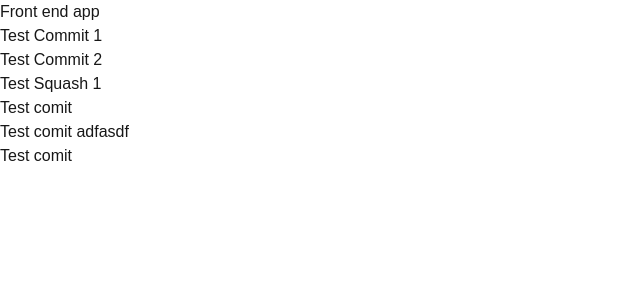
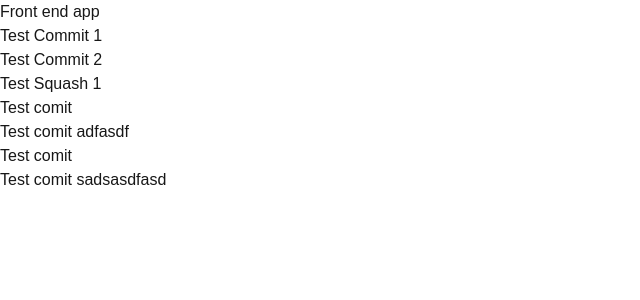
Before and after one commit to hayuta1412/test-repo, a Next.js app: page / in a window 1280 px wide. Shown: the top 300 px of the page, without its empty margins (0-640 px from the left). Built offline with nearby package versions, Linux system fonts and the light colour scheme.

Commit message:
commit test 2

```diff
--- a/src/app/page.tsx
+++ b/src/app/page.tsx
@@ -8,6 +8,7 @@ export default function Home() {
       <p>Test comit </p>
       <p>Test comit adfasdf</p>
       <p>Test comit </p>
+      <p>Test comit sadsasdfasd</p>
     </div>
   );
 }
```
